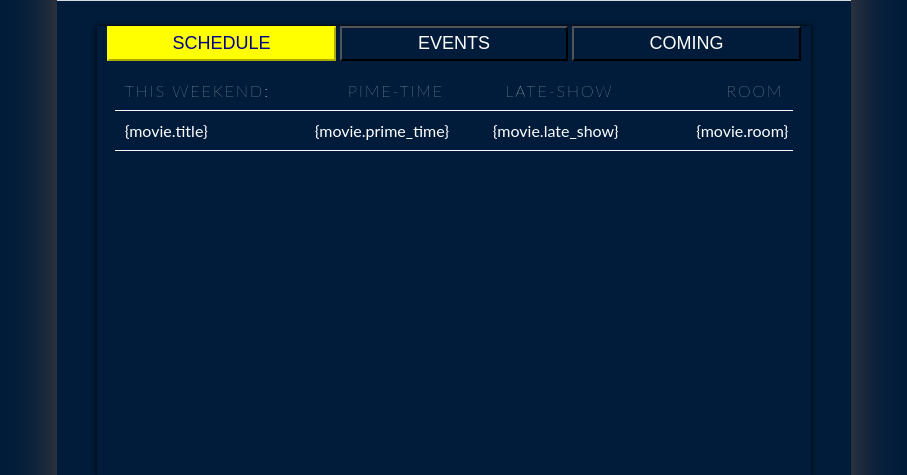
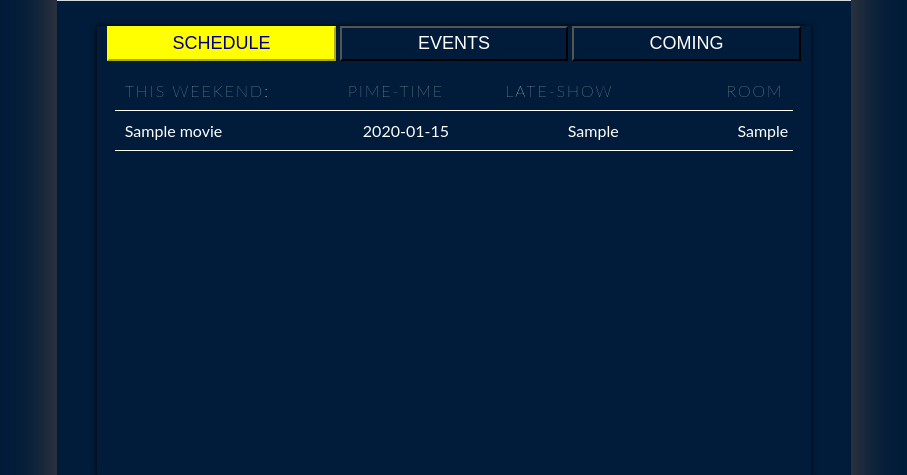
Before and after one commit to Cazio94/webtechnologyrepository2, a Django app: page / in a window 1280 px wide. Shown: the part 821-1296 px from the top of the page, without its empty margins (186-1093 px from the left). Run offline with Django 3.2, Linux system fonts and the light colour scheme; tables that the repository leaves empty hold one stand-in row (values such as "Sample post"); grey boxes marked "Sample" are stand-in pictures; some libraries are stand-ins or nearby versions.

Commit message:
added dots right number

```diff
--- a/ucicinemas/templates/ucicinemas/index.html
+++ b/ucicinemas/templates/ucicinemas/index.html
@@ -92,10 +92,10 @@
               {% for movie in movies %}
                 {% if movie.onScreen == True %}
                   <tr>
-                    <th>{movie.title}</th>
-                    <td>{movie.prime_time}</td>
-                    <td>{movie.late_show}</td>
-                    <td>{movie.room}</td>
+                    <th>{{movie.title}}</th>
+                    <td>{{movie.prime_time}}</td>
+                    <td>{{movie.late_show}}</td>
+                    <td>{{movie.room}}</td>
                   </tr>
                 {% endif %}
               {% endfor %}
```
